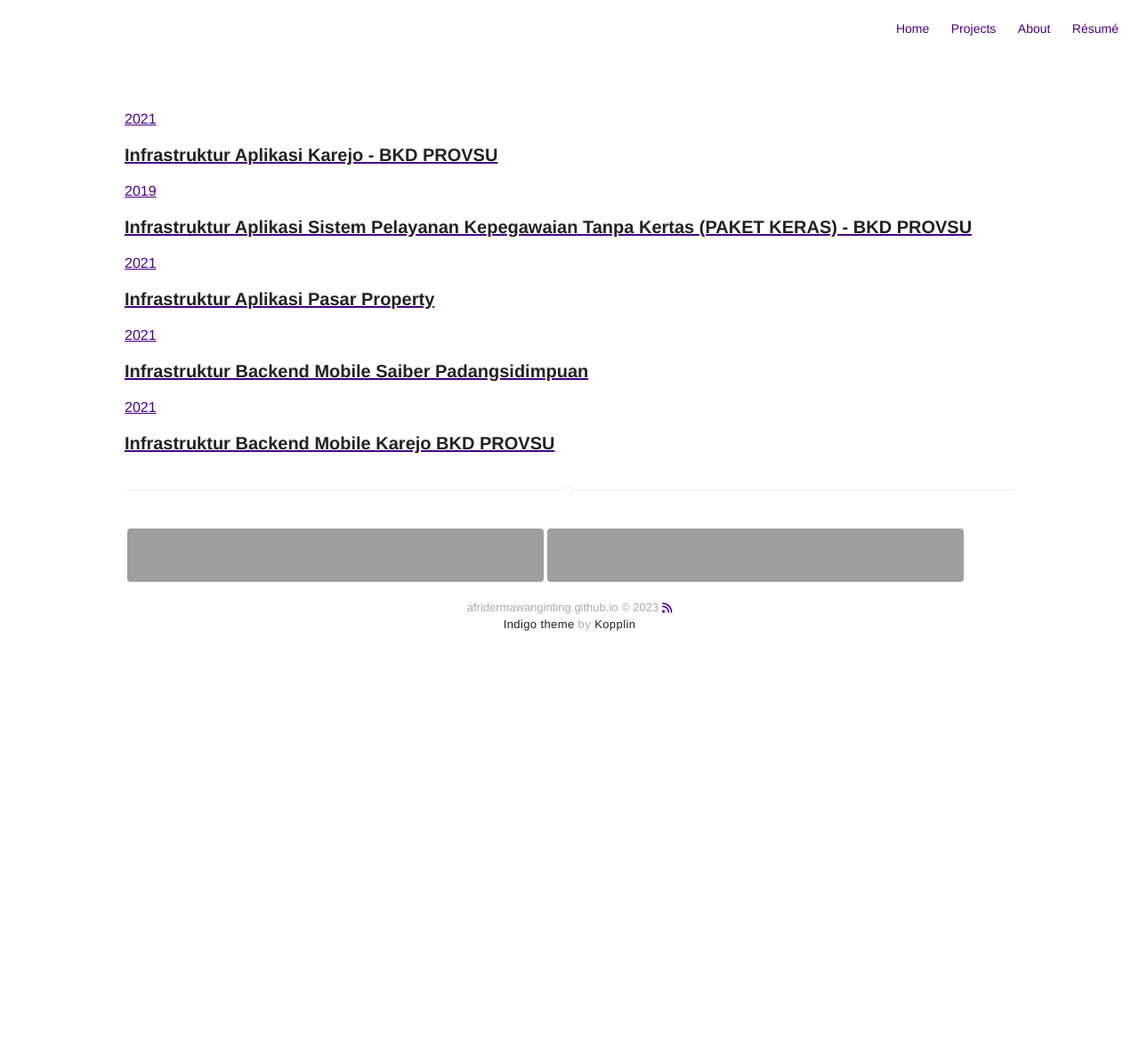
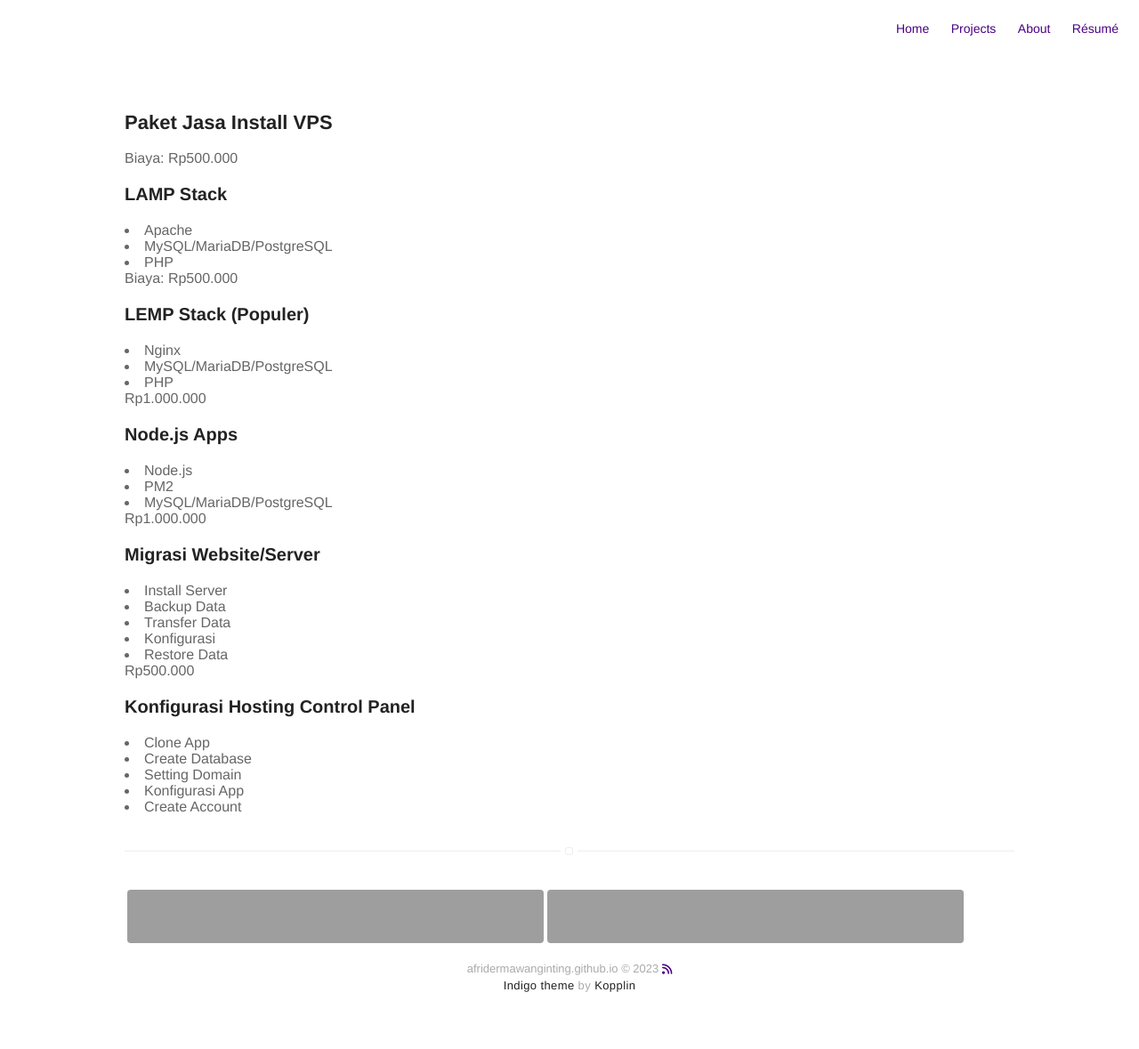
Before and after one commit to afridermawanginting/afridermawanginting.github.io, a Jekyll site: the page built from jasa.html, in a window 1280 px wide. Shown: the whole page at 89% size. Built offline with Jekyll 4.4.1, drawn with Linux system fonts in a browser that asks for light colours; nearby versions of some CDN libraries; emoji names are drawn with the system emoji font; before the commit the page ends 900 px from its top, so only the background shows below that; grey boxes are pictures that could not be loaded.

Commit message:
perbaikan tampilan

```diff
--- a/jasa.html
+++ b/jasa.html
@@ -14,39 +14,51 @@ title: Jasa
             </div>
         {% endif %}
     {% endfor %} -->
-
     <div class="item">
-        <a class="url" href="https://karejo.sumutprov.go.id">
-            <aside>2021</aside>
-            <h3 class="title">Infrastruktur Aplikasi Karejo - BKD PROVSU</h3>
-        </a>
+        <h2 class="title">Paket Jasa Install VPS</h2>
     </div>
 
     <div class="item">
-        <a class="url" href="https://simpegbkd.sumutprov.go.id">
-            <aside>2019</aside>
-            <h3 class="title">Infrastruktur Aplikasi Sistem Pelayanan Kepegawaian Tanpa Kertas (PAKET KERAS) - BKD PROVSU</h3>
-        </a>
+        <aside>Biaya: Rp500.000 </aside>
+        <h3 class="title">LAMP Stack</h3>
+        <li>Apache</li>
+        <li>MySQL/MariaDB/PostgreSQL</li>
+        <li>PHP</li>
     </div>
 
     <div class="item">
-        <a class="url" href="https://paspro.co.id">
-            <aside>2021</aside>
-            <h3 class="title">Infrastruktur Aplikasi Pasar Property</h3>
-        </a>
+        <aside>Biaya: Rp500.000 </aside>
+        <h3 class="title">LEMP Stack (Populer)</h3>
+        <li>Nginx</li>
+        <li>MySQL/MariaDB/PostgreSQL</li>
+        <li>PHP</li>
     </div>
 
     <div class="item">
-        <a class="url" href="https://play.google.com/store/apps/details?id=com.absensi.pasid.saber">
-            <aside>2021</aside>
-            <h3 class="title">Infrastruktur Backend Mobile Saiber Padangsidimpuan</h3>
-        </a>
+        <aside>Rp1.000.000 </aside>
+        <h3 class="title">Node.js Apps</h3>
+        <li>Node.js</li>
+        <li>PM2</li>
+        <li>MySQL/MariaDB/PostgreSQL</li>
     </div>
 
     <div class="item">
-        <a class="url" href="https://play.google.com/store/apps/details?id=com.karejo_mobile">
-            <aside>2021</aside>
-            <h3 class="title">Infrastruktur Backend Mobile Karejo BKD PROVSU</h3>
-        </a>
+        <aside>Rp1.000.000 </aside>
+        <h3 class="title">Migrasi Website/Server</h3>
+        <li>Install Server</li>
+        <li>Backup Data</li>
+        <li>Transfer Data</li>
+        <li>Konfigurasi</li>
+        <li>Restore Data</li>
+    </div>
+
+    <div class="item">
+        <aside>Rp500.000 </aside>
+        <h3 class="title">Konfigurasi Hosting Control Panel</h3>
+        <li>Clone App</li>
+        <li>Create Database</li>
+        <li>Setting Domain</li>
+        <li>Konfigurasi App</li>
+        <li>Create Account</li>
     </div>
 </section>
```
